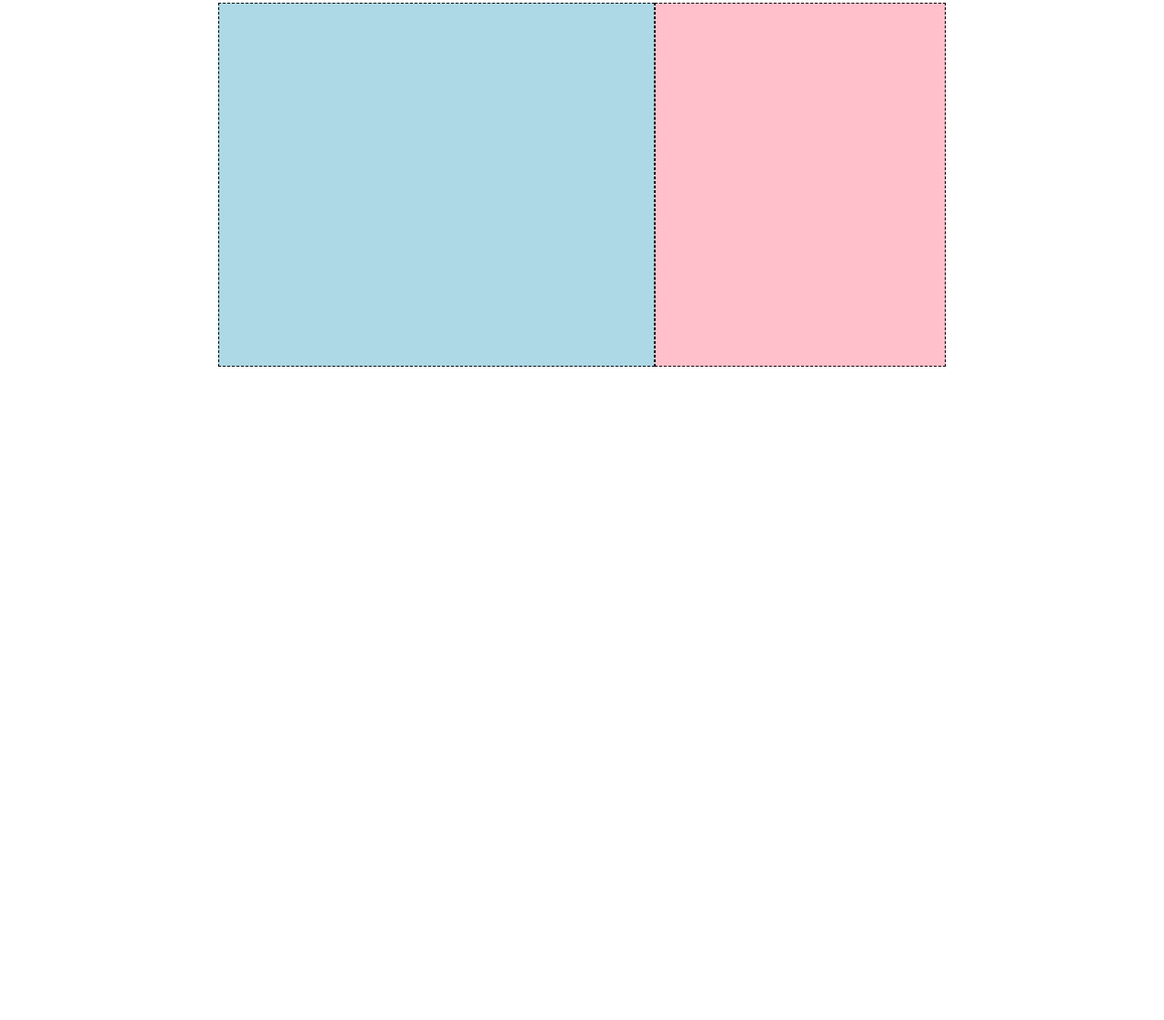
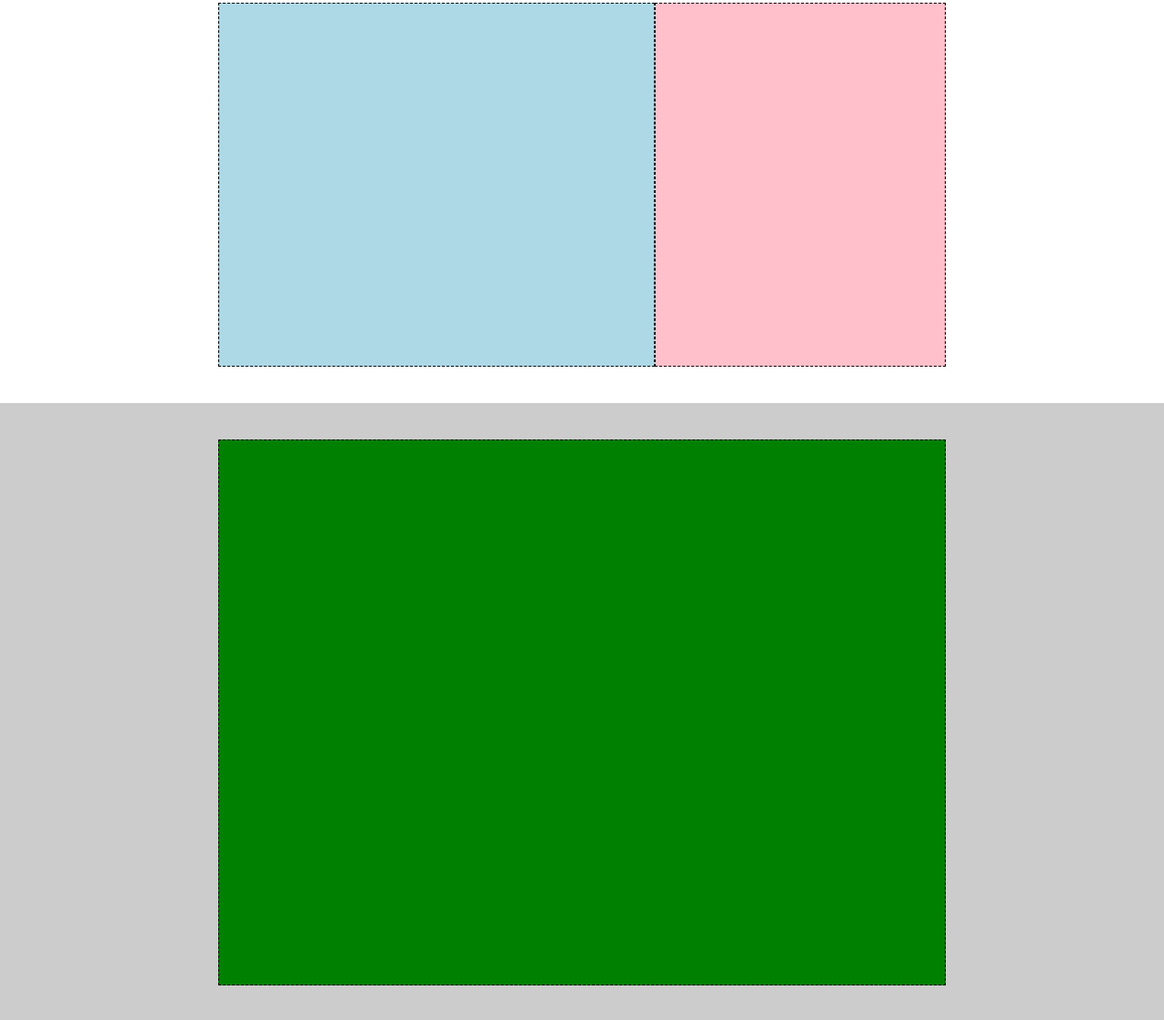
Before and after one commit to gds90/htmlcss-struttura-discord, a plain HTML site: page index.html in a window 1280 px wide. Shown: the part 1437-2558 px from the top of the page at 91% size. Before the commit the page ends 1880 px from the top, so only its background shows below. Drawn offline with Linux system fonts and the light colour scheme.

Commit message:
aggiunta sezione con layout a 1 colonna verde

```diff
--- a/css/style.css
+++ b/css/style.css
@@ -29,7 +29,13 @@ header {
     width: 800px;
     height: 400px;
     margin: 0 auto;
-    background-color: red;
+}
+
+.container-4 {
+    background-color: green;
+    height: 600px;
+    width: 800px;
+    margin: 0 auto;
 }
 
 .row {
@@ -52,6 +58,11 @@ header {
 .col-60{
     width: calc(60%);
     height: 400px;
+}
+
+.col-100{
+    width:calc(100%);
+    height: 600px;
 }
 
 
--- a/index.html
+++ b/index.html
@@ -63,14 +63,12 @@
                 </div>
             </div>
         </div>
-        <div class="container">
-
-        </div>
-        <div class="container">
-
-        </div>
-        <div class="container">
-
+        <div class="bg-grey padding-40">
+            <div class="container-4">
+                <div class="row">
+                    <div class="col-100 db-black"></div>
+                </div>
+            </div>
         </div>
     </main>
     <footer>
```
